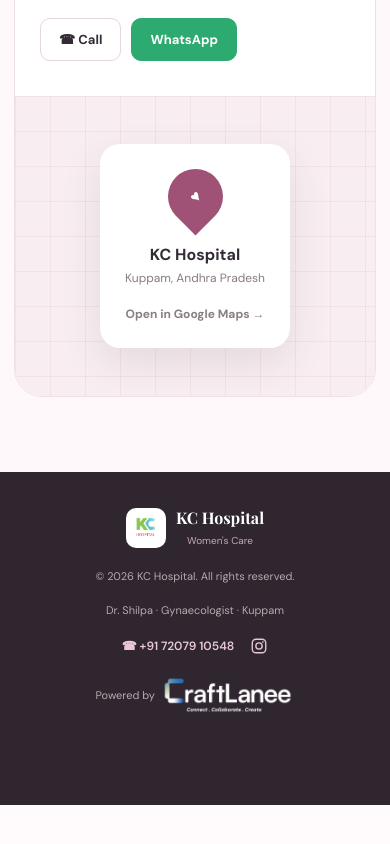
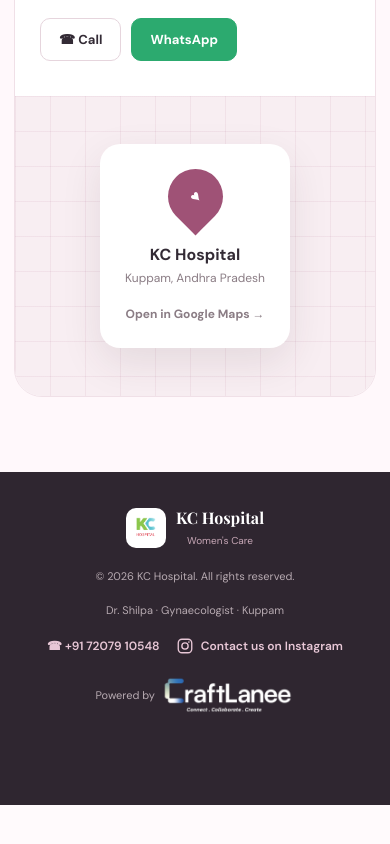
Before and after one commit to ctaftelaneebusinesses-prog/Shilpa_KCHospital, a React (Vite) app in the folder frontend/: page / in a window 390 px wide. Shown: the part 5866-6710 px from the top of the page. Built offline with nearby package versions, Linux system fonts and the light colour scheme; no server answers.

Commit message:
Label the footer Instagram icon with "Contact us on Instagram"
A bare icon next to the phone number looked disconnected/unlabeled -
matching the phone link's icon+text style makes it read as an actual
contact option instead of a stray icon.

```diff
--- a/frontend/src/components/Footer.jsx
+++ b/frontend/src/components/Footer.jsx
@@ -24,7 +24,6 @@
             href="https://www.instagram.com/dr.shilpa.kchospital?igsh=M2dzOGdzd3g3bjBt"
             target="_blank"
             rel="noreferrer"
-            aria-label="Instagram"
             className="footer-instagram"
           >
             <svg viewBox="0 0 24 24" width="18" height="18" fill="none" stroke="currentColor" strokeWidth="1.8" aria-hidden="true">
@@ -32,6 +31,7 @@
               <circle cx="12" cy="12" r="4.2" />
               <circle cx="17.2" cy="6.8" r="1.1" fill="currentColor" stroke="none" />
             </svg>
+            <span>Contact us on Instagram</span>
           </a>
         </div>
 
--- a/frontend/src/styles.js
+++ b/frontend/src/styles.js
@@ -318,7 +318,7 @@
 .footer-contact { display: flex; align-items: center; gap: 16px; }
 .footer-contact a { color: #e8c7d6; font-size: 12px; font-weight: 600; text-decoration: none; }
 .footer-contact a:hover { color: white; }
-.footer-instagram { display: flex; align-items: center; }
+.footer-instagram { display: flex; align-items: center; gap: 7px; }
 .footer-powered-by { display: flex; align-items: center; gap: 6px; }
 .footer-powered-by span { color: #b7aab1; font-size: 11px; }
 .footer-powered-by img { height: 40px; width: auto; }
```
